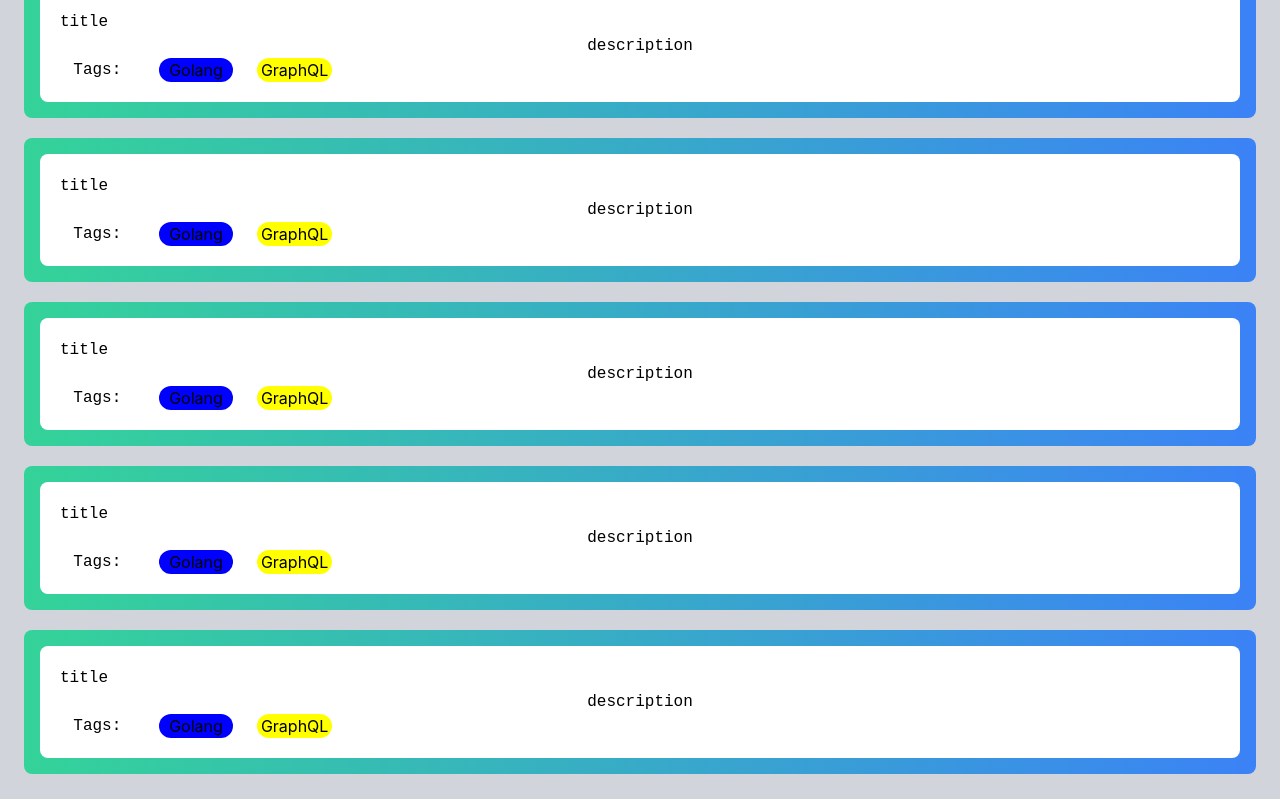
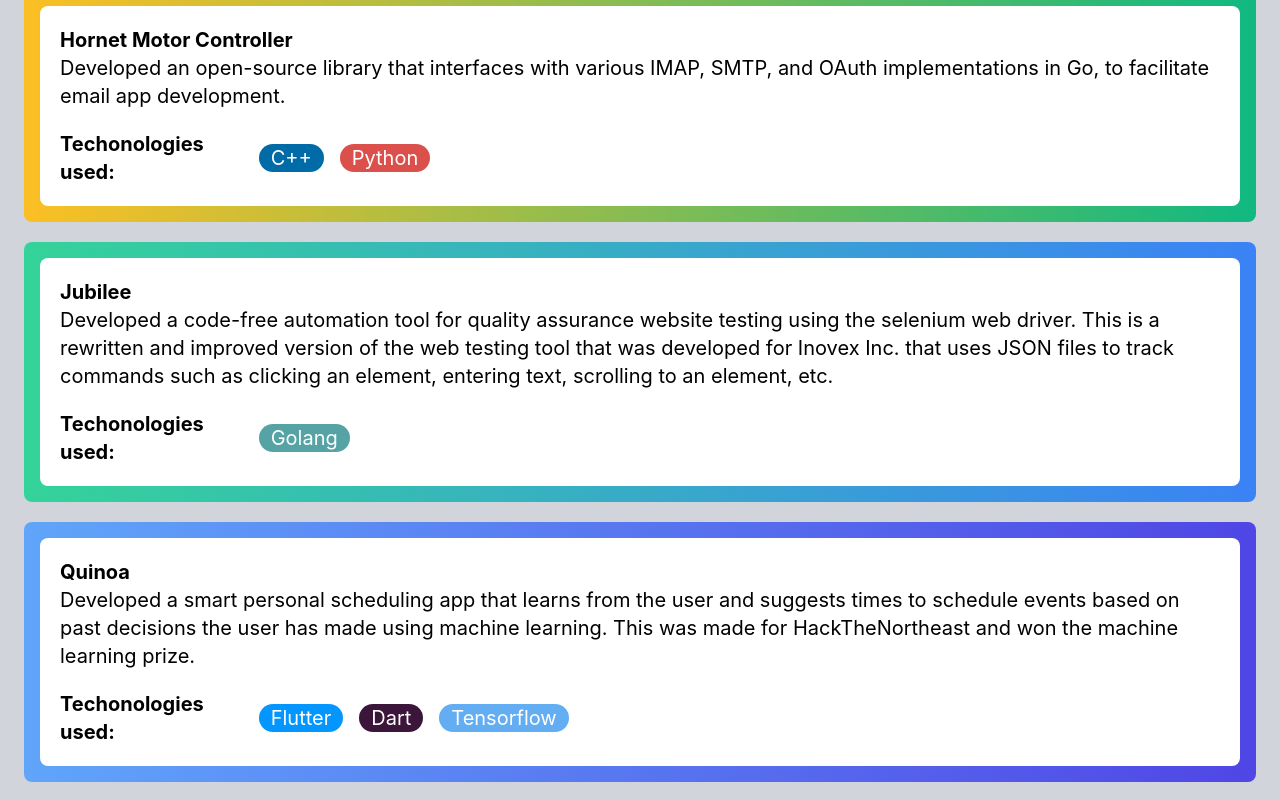
Before and after one commit to AadityaChaudhary/portfolio-site, a React (Create React App) app: page / in a window 1280 px wide. Shown: the part 961-1760 px from the top of the page. Built offline with nearby package versions, Linux system fonts and the light colour scheme.

Commit message:
added projects and fixed the colors
made it look nicer

```diff
--- a/src/data/projects.json
+++ b/src/data/projects.json
@@ -1,50 +1,57 @@
 [
 	{
-		"title" : "title",
-		"description" : " description",
-		"outline" : "from-green-400 to-blue-500",
-		"tags": ["Golang", "GraphQL"]
+		"title" : "Go-email",
+		"time" : "2020",
+		"description" : "Developed an open-source library that interfaces with various IMAP, SMTP, and OAuth implementations in Go, to facilitate email app development.",
+		"outline" : "from-red-400 to-yellow-500",
+		"tags": ["Golang"]
 	},
 
 	{
-		"title" : "title",
-		"description" : " description",
-		"outline" : "from-green-400 to-blue-500",
-		"tags": ["Golang", "GraphQL"]
+		"title" : "Hornet Motor Controller",
+		"time" : "2020",
+		"description" : "Developed an open-source library that interfaces with various IMAP, SMTP, and OAuth implementations in Go, to facilitate email app development." ,
+		"outline" : "from-yellow-400 to-green-500",
+		"tags": ["C++", "Python"]
 	},
 	{
-		"title" : "title",
-		"description" : " description",
+		"title" : "Jubilee",
+		"time" : "2020",
+		"description" : "Developed a code-free automation tool for quality assurance website testing using the selenium web driver. This is a rewritten and improved version of the web testing tool that was developed for Inovex Inc. that uses JSON files to track commands such as clicking an element, entering text, scrolling to an element, etc.",
 		"outline" : "from-green-400 to-blue-500",
-		"tags": ["Golang", "GraphQL"]
+		"tags": ["Golang"]
 	},
 
 	{
-		"title" : "title",
-		"description" : " description",
-		"outline" : "from-green-400 to-blue-500",
-		"tags": ["Golang", "GraphQL"]
+		"title" : "Quinoa",
+		"time" : "2020",
+		"description" : "Developed a smart personal scheduling app that learns from the user and suggests times to schedule events based on past decisions the user has made using machine learning. This was made for HackTheNortheast and won the machine learning prize.",
+		"outline" : "from-blue-400 to-indigo-600",
+		"tags": ["Flutter", "Dart", "Tensorflow"]
 	},
 
 	{
-		"title" : "title",
-		"description" : " description",
-		"outline" : "from-green-400 to-blue-500",
-		"tags": ["Golang", "GraphQL"]
+		"title" : "FRC Scouting App",
+		"time" : "2018-2020",
+		"description" : "Developed a data collection app to facilitate the recording, organizing, and uploading of scouting data gathered by FRC teams. Data was collected on an app made in a flutter, and uploaded to a Firebase NoSql database, and organized using Firebase Functions written in Javascript. The App was later modified to use QR codes to transfer data and SQLite databases to store data.",
+		"outline" : "from-indigo-400 to-pink-500",
+		"tags": ["Flutter", "Dart", "JavaScript", "SQL", "Firebase"]
 	},
 
 	{
-		"title" : "title",
-		"description" : " description",
-		"outline" : "from-green-400 to-blue-500",
-		"tags": ["Golang", "GraphQL"]
+		"title" : "Spaceapps competition submission",
+		"time" : "2020",
+		"description" : "Developed the front end for a site that uses Machine Learning topredict whether a city will be a covid hotspot given certain parameters. Also did data collection for the ML model, and worked on the python backend",
+		"outline" : "from-pink-400 to-red-500",
+		"tags": ["Flutter", "Python"]
 	},
 
 	{
-		"title" : "title",
-		"description" : " description",
-		"outline" : "from-green-400 to-blue-500",
-		"tags": ["Golang", "GraphQL"]
+		"title" : "FRC Robot",
+		"time" : "2017-2020",
+		"description" : "Developed code for 3 125 lb robots that competes in FRC competitions. The 2020 robot uses PIDF and computer vision to accurately shoot balls into an 8 foot high target. It was able to pickup and automatically indexballs, and rotate a colour wheel a specific number of times using a colour sensor.",
+		"outline" : "from-red-400 to-blue-500",
+		"tags": ["Java"]
 	}
 
 ]
--- a/src/data/tags.json
+++ b/src/data/tags.json
@@ -1,13 +1,14 @@
 {
-	"Golang": "blue",
-	"GraphQL": "yellow",
-	"C++": "green",
-	"Python": "cyan",
-	"Java": "magenta",
-	"Flutter": "cyan",
-	"JavaScript": "green",
-	"Mongodb": "green",
-	"Dart": "green",
-	"Firebase": "green",
-	"SQL": "green"
+	"Golang": "#56A3A6",
+	"GraphQL": "#4F6D7A",
+	"C++": "#006BA6",
+	"Python": "#DB504A",
+	"Java": "#084C61",
+	"Flutter": "#0496FF",
+	"JavaScript": "#D81159",
+	"Mongodb": "#8F2D56",
+	"Dart": "#3C153B",
+	"Firebase": "#DB4C40",
+	"SQL": "#304D6D",
+	"Tensorflow": "#63ADF2"
 }
--- a/src/pages/App.js
+++ b/src/pages/App.js
@@ -27,6 +27,11 @@ function App(props) {
 		  				<Paper className="text-center"> description </Paper>
 		  			</Grid>
 		  		</Grid>
+		  		<Grid item xs={12}>
+		  			<Paper class="font-bold text-3xl px-5 py-4 rounded-lg bg-white">
+		  				Projects:
+		  			</Paper>
+		  		</Grid>
 			</Grid>
 
 			{props.projects.map(current_project => (
@@ -44,16 +49,18 @@ function Project(props) {
 	//console.log(outline);
 	return (
 		<Grid item xs={12} class= { outline }>
-			<Paper class="px-5 py-5  bg-white rounded-lg">
-				<div class="roboto text-left"> {props.project.title} </div>
-				<div class="roboto text-center"> {props.project.description} </div>
-				<Grid container spacing={3}>
-					<Grid item xs={1}>
-						<div class="roboto text-center"> Tags: </div>
+			<Paper class="px-5 py-5  bg-white rounded-lg text-xl">
+				<div class=" text-left font-bold"> {props.project.title} </div>
+				<div class="text-left mb-5"> {props.project.description} </div>
+				<Grid container clas="" spacing={1}>
+					<Grid item xs={2}>
+						<div class="text-left font-bold text-xl"> Techonologies used: </div>
 					</Grid>
+
 					{props.project.tags.map(current_tag => (
 						<Tag key={current_tag} tag={current_tag} />
 					))}
+
 				</Grid>
 			</Paper>
 		</Grid>
@@ -62,8 +69,8 @@ function Project(props) {
 
 function Tag(props) {
 	return (
-		<Grid item xs={1}>
-			<div style={{ backgroundColor: tags[props.tag] }} class="rounded-full text-center"> {props.tag} </div>
+		<Grid item xs={2} class=" px-2 my-auto" >
+			<div style={{ backgroundColor: tags[props.tag] }} class="px-3 py-auto text-white rounded-full text-center"> {props.tag} </div>
 		</Grid>
 	);
 }
```
